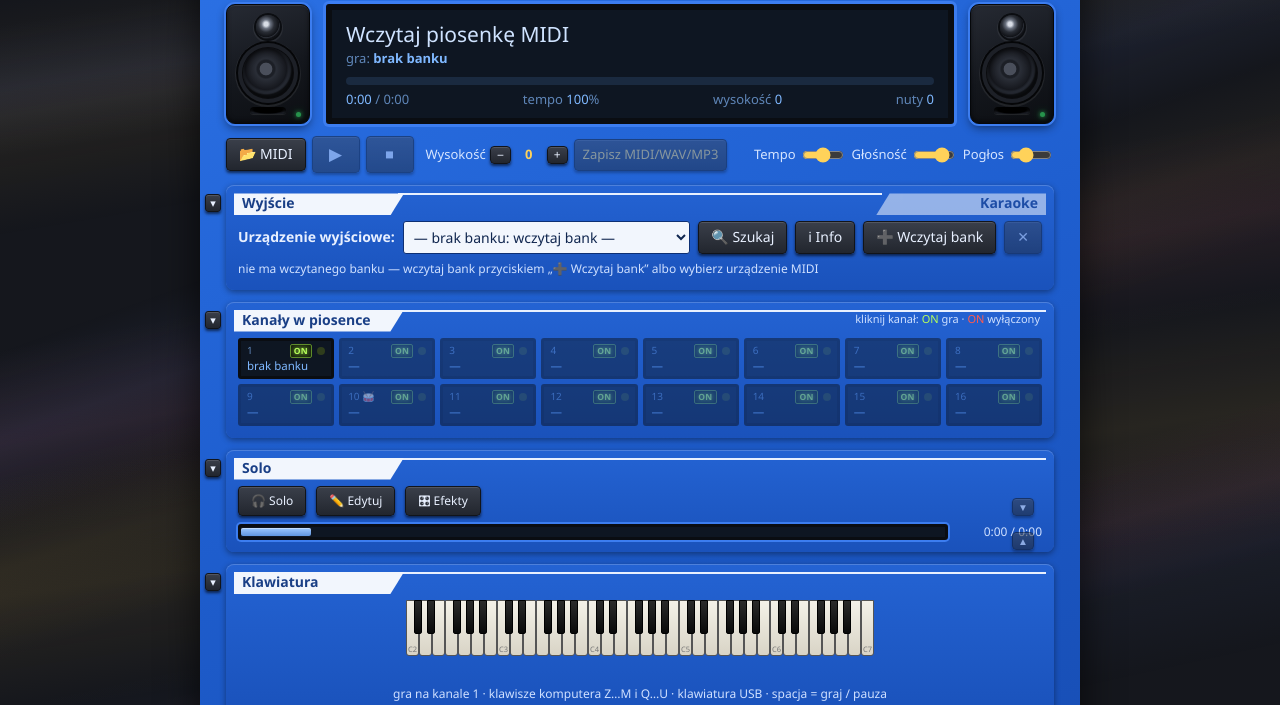
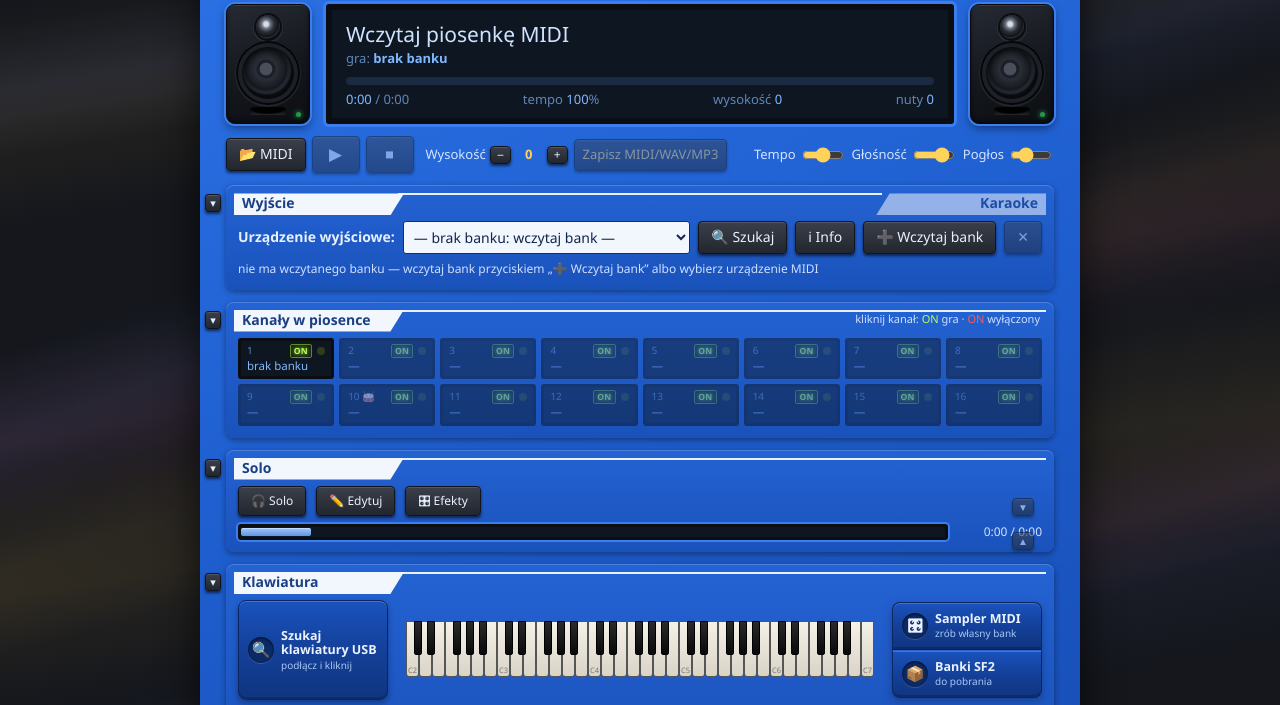
Before and after one commit to miniklik/alicja-midi, a plain HTML site: page index.html in a window 1280 px wide. Shown: the part 95-800 px from the top of the page. Drawn offline with Linux system fonts and the light colour scheme; no server answers; animation ran at ten frames a second.

Commit message:
Update index.html

```diff
--- a/index.html
+++ b/index.html
@@ -104,7 +104,26 @@ input[type=range] { accent-color:var(--zloto); }
 .kan .n { font-size:11.5px; white-space:nowrap; overflow:hidden; text-overflow:ellipsis; }
 .kan.puste { opacity:.45; }
 /* klawiatura */
-#klawRamka { overflow-x:auto; padding-bottom:2px; }
+#klawRamka { overflow-x:auto; padding-bottom:2px; flex:0 0 auto; max-width:100%; }
+/* Klawiatura: po lewej szukanie klawiatury USB, po prawej Sampler MIDI i Banki SF2 */
+#klawRzad { display:flex; align-items:center; justify-content:center; gap:18px; }
+.klawBok { flex:0 1 172px; min-width:138px; display:flex; flex-direction:column; gap:8px; }
+.klawBok .duzy { display:flex; align-items:center; gap:7px; width:100%; box-sizing:border-box; padding:9px 9px; font-size:12.5px; font-weight:700; text-align:left; line-height:1.15; text-decoration:none;
+  color:#eaf2ff; background:linear-gradient(#1a52bd,#133f96 55%,#103580); border:1px solid #0a2763; border-radius:8px;
+  box-shadow:0 3px 6px #00000055, inset 0 1px 0 #ffffff30, inset 0 -2px 0 #00000030; transition:border-color .15s, filter .15s; }
+.klawBok .duzy:hover { border-color:var(--zloto); filter:brightness(1.12); color:#fff; }
+.klawBok .duzy:active { transform:translateY(1px); }
+.klawBok .duzy span { flex:none; width:26px; height:26px; border-radius:50%; display:flex; align-items:center; justify-content:center; font-size:15px; background:#0b2a66; box-shadow:inset 0 1px 3px #000a, 0 1px 0 #ffffff25; }
+.klawBok .duzy small { display:block; font-weight:400; font-size:10px; color:#a9c6f5; margin-top:2px; }
+.klawBok .duzy b { font-weight:700; white-space:nowrap; }
+#bSzukajKlaw b { white-space:normal; }
+#bSzukajKlaw { min-height:100px; }
+.klawPara { display:flex; flex-direction:column; gap:0 !important; filter:drop-shadow(0 3px 4px #00000045); }
+.klawPara .duzy { box-shadow:inset 0 1px 0 #ffffff30, inset 0 -2px 0 #00000030; }
+.klawPara .duzy:first-child { border-radius:8px 8px 0 0; border-bottom-color:#082050; }
+.klawPara .duzy:last-child { border-radius:0 0 8px 8px; border-top:1px solid #2d66cf; }
+@media (max-width: 900px) { #klawRzad { flex-wrap:wrap; gap:8px; } #klawRamka { order:-1; flex:1 1 100%; } .klawBok { flex:1 1 auto; flex-direction:row; gap:0; } #bSzukajKlaw { min-height:0; }
+  .klawPara .duzy:first-child { border-radius:8px 0 0 8px; } .klawPara .duzy:last-child { border-radius:0 8px 8px 0; border-top:1px solid #0a2763; border-left:1px solid #2d66cf; } }
 #klaw { position:relative; height:56px; user-select:none; touch-action:none; margin:0 auto; }
 #klaw .b { position:absolute; top:0; width:13px; height:56px; background:linear-gradient(#f4f1e8,#d9d4c6); border:1px solid #555; border-radius:0 0 3px 3px; }
 #klaw .c { position:absolute; top:0; width:8px; height:34px; background:linear-gradient(#2b2b2b,#090909); border:1px solid #000; border-radius:0 0 2px 2px; z-index:2; }
@@ -351,7 +370,14 @@ input[type=range] { accent-color:var(--zloto); }
 
   <div class="ramka" data-ramka="klawiatura"><button class="zwin" title="Zwiń / rozwiń">▾</button>
     <div class="tytul"><b>Klawiatura</b><i></i></div>
-    <div id="klawRamka"><div id="klaw"></div></div>
+    <div id="klawRzad">
+      <div class="klawBok"><button class="duzy" id="bSzukajKlaw" title="Szukaj klawiatury USB podłączonej do komputera"><span>🔍</span><b>Szukaj klawiatury USB<small>podłącz i kliknij</small></b></button></div>
+      <div id="klawRamka"><div id="klaw"></div></div>
+      <div class="klawBok klawPara">
+        <a class="duzy" id="bSampler" href="sampler-midi.html" target="_blank" rel="noopener" title="Sampler MIDI — zrób własny bank SF2 z nagrań WAV"><span>🎛</span><b>Sampler MIDI<small>zrób własny bank</small></b></a>
+        <a class="duzy" id="bBanki" href="banki/" target="_blank" rel="noopener" title="Banki SF2 do pobrania"><span>📦</span><b>Banki SF2<small>do pobrania</small></b></a>
+      </div>
+    </div>
     <div id="klawUSB"></div>
     <div id="klawOpis">gra na kanale 1 · klawisze komputera Z…M i Q…U · klawiatura USB · spacja = graj / pauza</div>
   </div>
@@ -1780,6 +1806,15 @@ $('urzadzenie').onchange = () => { RECZNIE = true;
   else wybierzBank('system', MIDI_DOSTEP.outputs.get(v.slice(2)));
 };
 $('bSzukaj').onclick = () => szukaj();
+// 🔍 Szukaj klawiatury USB (przy klawiaturze): to samo zezwolenie co „Szukaj” na górze, ale mówi o WEJŚCIACH — klawiaturach
+$('bSzukajKlaw').onclick = async () => {
+  try { await dostepMidi(); } catch (e) { status('✖ ' + esc(e.message)); return; }
+  const w = [...MIDI_DOSTEP.inputs.values()]; podlaczWejscia();
+  status(w.length ? `🎹 Klawiatura USB: <b>${w.map(i => esc(i.name)).join('</b>, <b>')}</b> — graj, nuty idą na kanał ${kanalGry() + 1}.`
+    : '🎹 Nie widzę żadnej klawiatury USB. Podłącz ją (i włącz), potem kliknij jeszcze raz.');
+  $('klawUSB').innerHTML = w.length ? `🎹 <b>${w.map(i => esc(i.name)).join(', ')}</b> — podłączona` : '🎹 brak klawiatury USB'; $('klawUSB').classList.add('widac');
+};
+
 $('bUsun').onclick = () => { const i = BANKI.indexOf(BANK); if (i < 0 || BANK.domyslny) return; usunZPamieci(BANK.plik);
   if (SPESSA && SPESSA_BANK === BANK.plik) { SPESSA.soundBankManager.deleteSoundBank(SPESSA_BANK).catch(() => {}); SPESSA_BANK = null; } BANKI.splice(i, 1); wybierzBank(BANKI.find(B => B.domyslny) || 'alicja'); };
 $('bBank').onclick = () => { RECZNIE = true; $('plikSF').click(); };
```
